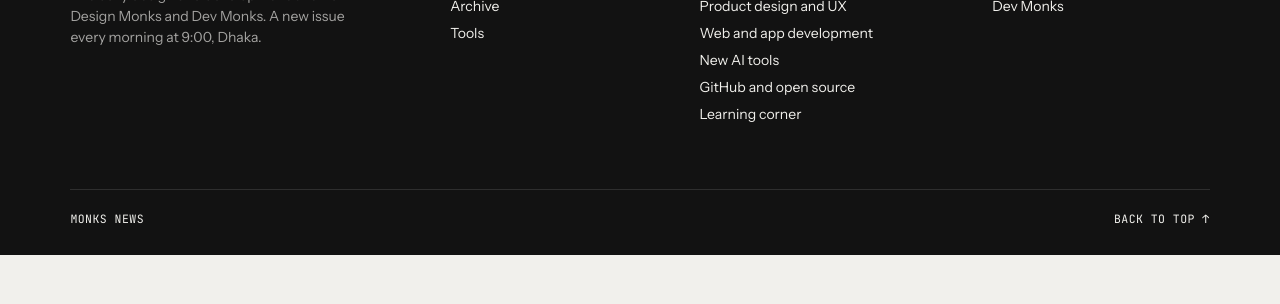
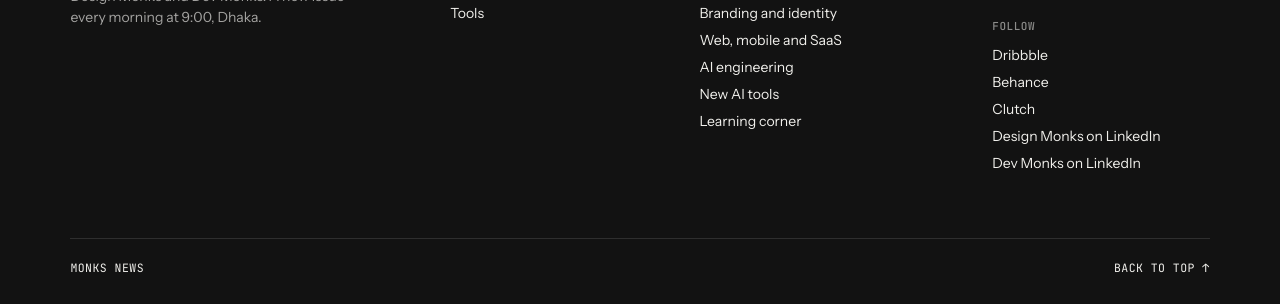
Before and after one commit to ahp-011/monks-news, an Astro site: page / in a window 1280 px wide. Shown: the part 5692-5996 px from the top of the page. Before the commit the page ends 5947 px from the top, so only its background shows below. Built offline with nearby package versions, Linux system fonts and the light colour scheme; Astro itself is replaced by a stand-in of ours.

Commit message:
Add Branding and AI engineering sections, social links, and service context
Sections and editor guidance now follow the services listed on
designmonks.co and devmonks.co.

Co-Authored-By: Claude Opus 5.5 <noreply@anthropic.com>
Claude-Session: https://claude.ai/code/session_01JCySx8PZ1uo9k9zmpMYXvb

```diff
--- a/scripts/validate.mjs
+++ b/scripts/validate.mjs
@@ -1,7 +1,7 @@
 // Checks every issue file against docs/ISSUE_FORMAT.md. Run: npm run validate
 import { readdirSync, readFileSync } from 'node:fs';
 const dir = new URL('../src/content/issues/', import.meta.url);
-const SECTIONS = ['industry','design-ux','development','tools','trends','inspiration','open-source','social','learning','opportunities','experiment'];
+const SECTIONS = ['industry','design-ux','branding','development','ai-engineering','tools','trends','inspiration','open-source','social','learning','opportunities','experiment'];
 const TEAMS = ['design','dev','both'];
 const errors = [];
 const files = readdirSync(dir).filter((f) => f.endsWith('.json')).sort();
--- a/src/layouts/Base.astro
+++ b/src/layouts/Base.astro
@@ -13,7 +13,7 @@ const links = [
   { key: 'archive', href: '/archive/', label: 'Archive' },
   { key: 'tools', href: '/tools/', label: 'Tools' },
 ];
-const footSections = SECTIONS.filter((s) => ['industry', 'design-ux', 'development', 'tools', 'open-source', 'learning'].includes(s.key));
+const footSections = SECTIONS.filter((s) => ['industry', 'design-ux', 'branding', 'development', 'ai-engineering', 'tools', 'learning'].includes(s.key));
 ---
 <!doctype html>
 <html lang="en">
@@ -84,7 +84,8 @@ const footSections = SECTIONS.filter((s) => ['industry', 'design-ux', 'developme
         </div>
         <div><h4>Read</h4><ul><li><a href="/">Today</a></li><li><a href="/archive/">Archive</a></li><li><a href="/tools/">Tools</a></li></ul></div>
         <div><h4>Sections</h4><ul>{footSections.map((s) => <li><a href={url.section(s.key)}>{s.label}</a></li>)}</ul></div>
-        <div><h4>The Monks</h4><ul>{SITE.company.map((c) => <li><a href={c.href} target="_blank" rel="noopener">{c.label}</a></li>)}</ul></div>
+        <div><h4>The Monks</h4><ul>{SITE.company.map((c) => <li><a href={c.href} target="_blank" rel="noopener">{c.label}</a></li>)}</ul>
+          <h4 style="margin-top:22px">Follow</h4><ul>{SITE.social.map((c) => <li><a href={c.href} target="_blank" rel="noopener">{c.label}</a></li>)}</ul></div>
       </div>
       <div class="foot__bottom mono"><span>{SITE.name}</span><a href="#" data-top>Back to top ↑</a></div>
     </div>
--- a/src/lib/data.ts
+++ b/src/lib/data.ts
@@ -18,7 +18,9 @@ export interface Issue {
 export const SECTIONS = [
   { key: 'industry', label: 'AI industry news', short: 'Industry' },
   { key: 'design-ux', label: 'Product design and UX', short: 'Design and UX' },
-  { key: 'development', label: 'Web and app development', short: 'Development' },
+  { key: 'branding', label: 'Branding and identity', short: 'Branding' },
+  { key: 'development', label: 'Web, mobile and SaaS', short: 'Development' },
+  { key: 'ai-engineering', label: 'AI engineering', short: 'AI engineering' },
   { key: 'tools', label: 'New AI tools', short: 'Tools' },
   { key: 'trends', label: 'Trends to watch', short: 'Trends' },
   { key: 'inspiration', label: 'Design inspiration', short: 'Inspiration' },
--- a/src/lib/site.ts
+++ b/src/lib/site.ts
@@ -7,4 +7,11 @@ export const SITE = {
     { label: 'Design Monks', href: 'https://www.designmonks.co/' },
     { label: 'Dev Monks', href: 'https://www.devmonks.co/' },
   ],
+  social: [
+    { label: 'Dribbble', href: 'https://dribbble.com/design_monks' },
+    { label: 'Behance', href: 'https://www.behance.net/designmonksux' },
+    { label: 'Clutch', href: 'https://clutch.co/profile/design-monks' },
+    { label: 'Design Monks on LinkedIn', href: 'https://www.linkedin.com/company/designmonks' },
+    { label: 'Dev Monks on LinkedIn', href: 'https://www.linkedin.com/company/dev-monks/' },
+  ],
 };
--- a/src/pages/index.astro
+++ b/src/pages/index.astro
@@ -7,7 +7,7 @@ import { latest, issues, allStories, SECTIONS, sectionCounts, fmt, url } from '.
 const issue = latest;
 const featured = issue.stories.filter((s) => s.featured).slice(0, 3);
 const [lead, ...side] = featured.length ? featured : issue.stories.slice(0, 3);
-const more = issue.stories.filter((s) => !s.featured && ['industry', 'design-ux', 'development', 'inspiration', 'trends'].includes(s.section));
+const more = issue.stories.filter((s) => !s.featured && ['industry', 'design-ux', 'branding', 'development', 'ai-engineering', 'inspiration', 'trends'].includes(s.section));
 const earlier = issues.slice(1, 7);
 const tools = [...issue.tools].sort((a, b) => b.rating - a.rating);
 const total = issue.stories.length + issue.tools.length;
@@ -145,7 +145,7 @@ const storyTeam = (id: string) => issue.stories.find((s) => s.id === id)?.team ?
       <div class="secs" data-stagger="50">
         {SECTIONS.map((s) => (
           <a class="sec-tile reveal" href={url.section(s.key)}>
-            <Art seed={`section-${s.key}`} team={s.key === 'design-ux' || s.key === 'inspiration' ? 'design' : s.key === 'development' || s.key === 'open-source' ? 'dev' : 'both'} cols={4} rows={3} />
+            <Art seed={`section-${s.key}`} team={['design-ux', 'branding', 'inspiration'].includes(s.key) ? 'design' : ['development', 'ai-engineering', 'open-source'].includes(s.key) ? 'dev' : 'both'} cols={4} rows={3} />
             <span class="sec-tile__row"><span>{s.label}</span><span class="label">{sectionCounts[s.key]}</span></span>
           </a>
         ))}
--- a/src/styles/global.css
+++ b/src/styles/global.css
@@ -186,7 +186,7 @@ a:hover .art svg, .card:hover .art svg { transform: scale(1.035); }
 .no { font: 500 11px var(--mono); background: var(--chip); padding: 4px 10px; border-radius: 999px; white-space: nowrap; }
 
 /* Sections browse */
-.secs { display: grid; grid-template-columns: repeat(6, 1fr); gap: 28px 16px; }
+.secs { display: grid; grid-template-columns: repeat(7, 1fr); gap: 28px 16px; }
 .sec-tile { display: flex; flex-direction: column; gap: 10px; }
 .sec-tile .art { aspect-ratio: 4/3; }
 .sec-tile__row { display: flex; justify-content: space-between; gap: 10px; font-size: 14px; font-weight: 500; }
```
Also changed, not shown: docs/DAILY_RUN.md (+1 -1 lines), docs/ISSUE_FORMAT.md (+10 -2 lines).
